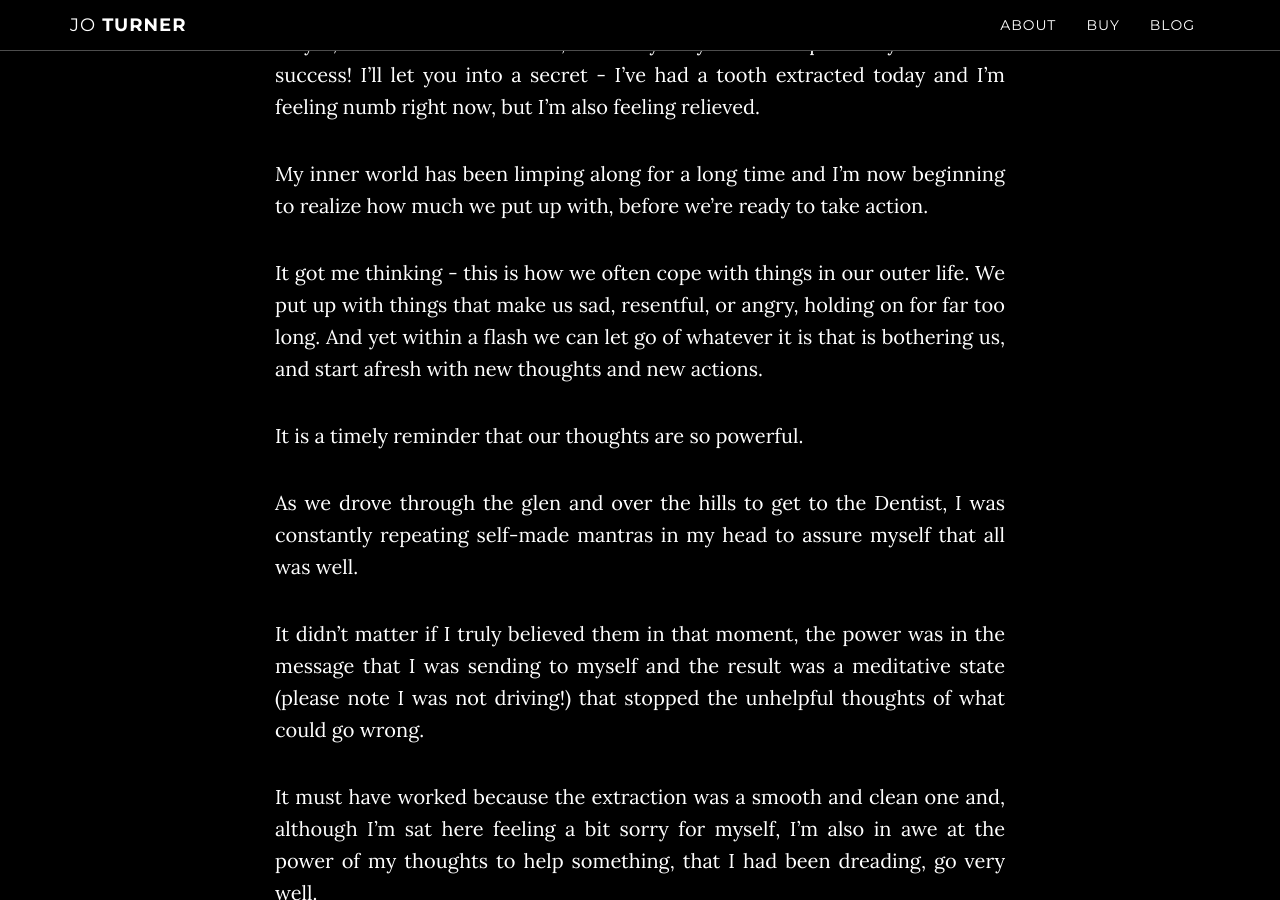
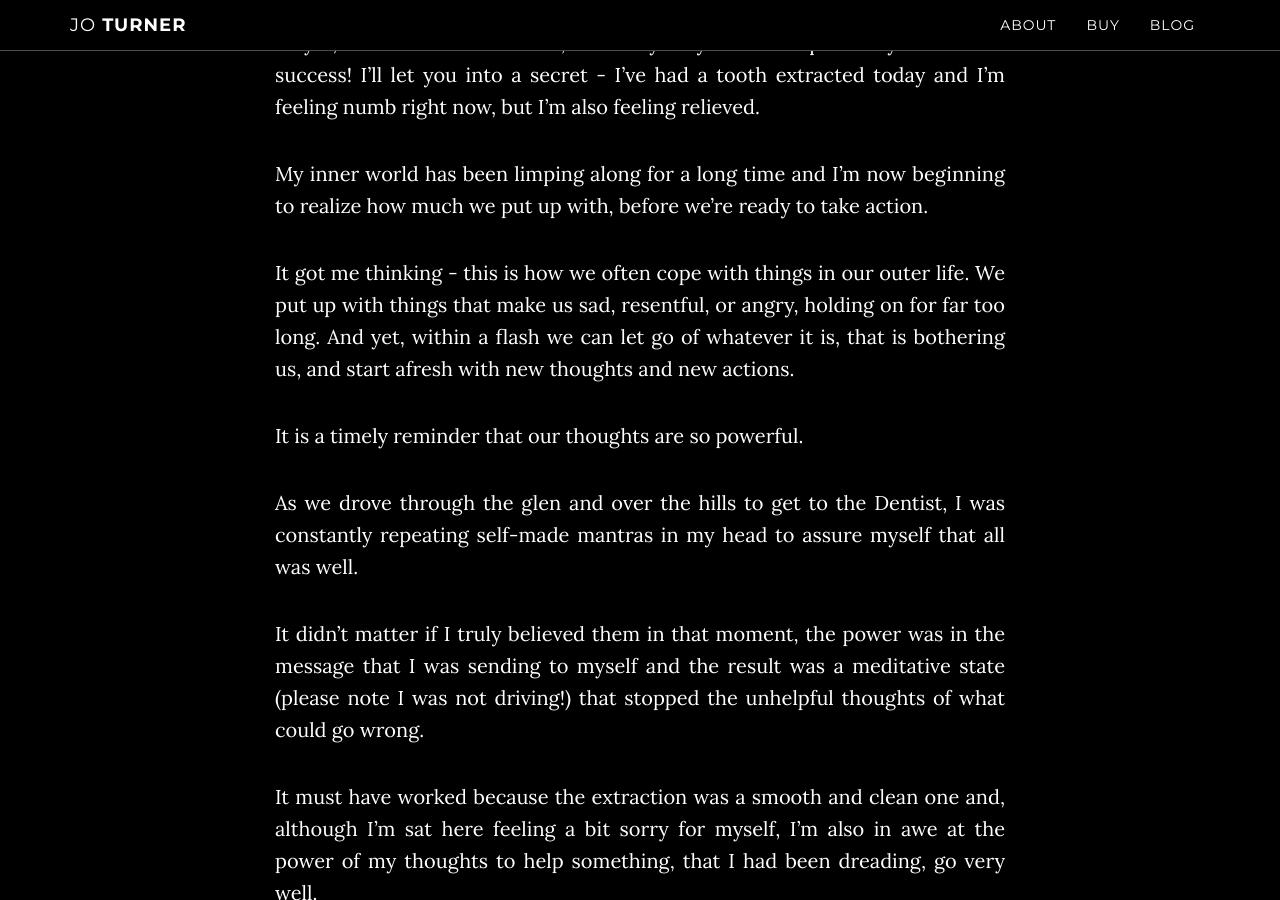
Before and after one commit to cardsfromtheedge/cardsfromtheedge.github.io, a Jekyll site: the page built from _posts/2017-09-01-Very-much-on-the-Edge.md, in a window 1280 px wide and 900 px high, scrolled down 1172 px. Built offline with Jekyll 4.4.1, drawn with Linux system fonts in a browser that asks for light colours.

```diff
--- a/_posts/2017-09-01-Very-much-on-the-Edge.md
+++ b/_posts/2017-09-01-Very-much-on-the-Edge.md
@@ -12,7 +12,7 @@ As yet, unsure of the outcome, I’ll do my very best to improve my chances of s
 
 My inner world has been limping along for a long time and I’m now beginning to realize how much we put up with, before we’re ready to take action.
 
-It got me thinking - this is how we often cope with things in our outer life.  We put up with things that make us sad, resentful, or angry, holding on for far too long. And yet within a flash we can let go of whatever it is that is bothering us, and start afresh with new thoughts and new actions.
+It got me thinking - this is how we often cope with things in our outer life.  We put up with things that make us sad, resentful, or angry, holding on for far too long. And yet, within a flash we can let go of whatever it is, that is bothering us, and start afresh with new thoughts and new actions.
 
 It is a timely reminder that our thoughts are so powerful.
 
```
